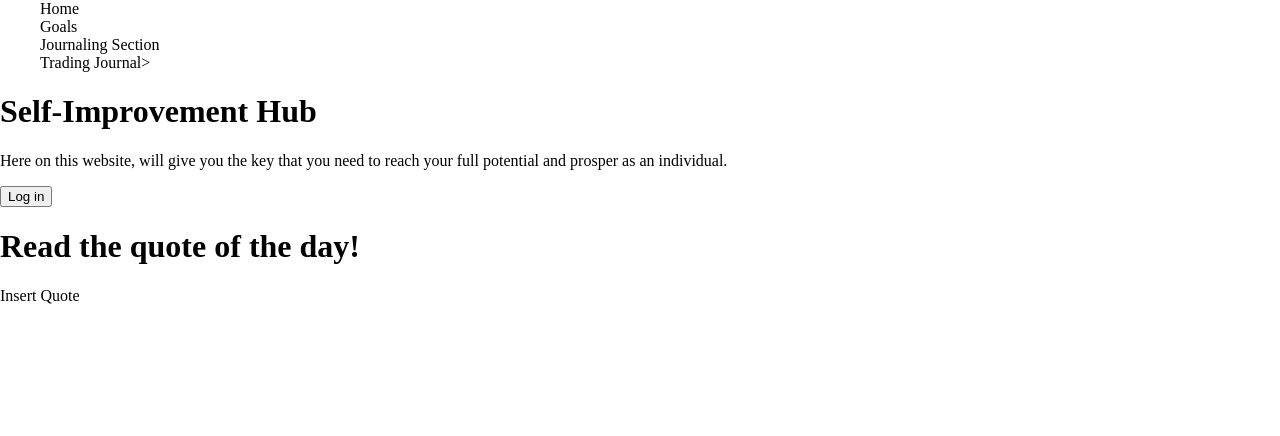
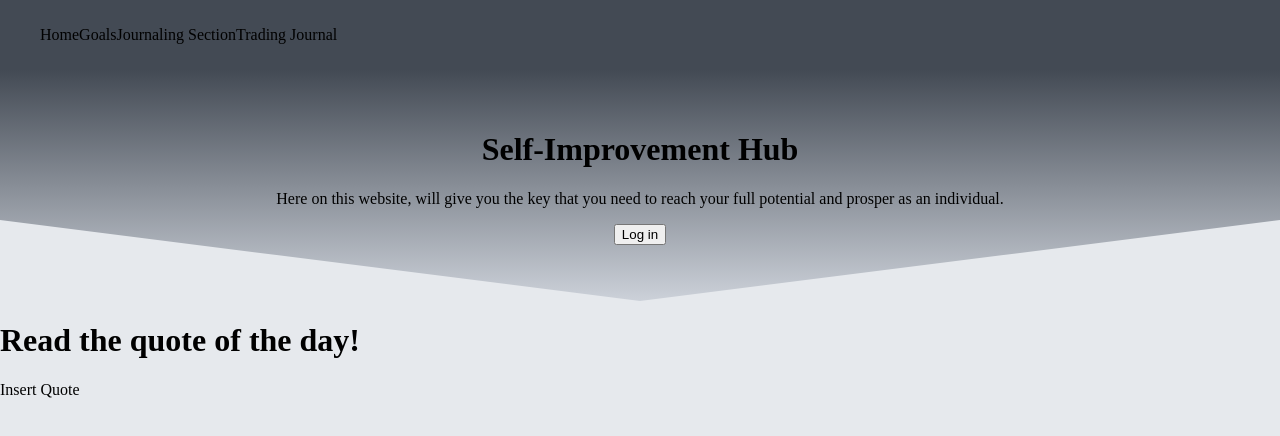
Before and after one commit to Elaminebendaas/selfImprovement-site, a plain HTML site: page index.html in a window 1280 px wide. Drawn offline with Linux system fonts and the light colour scheme; a web font is replaced by a local one.

Commit message:
Finished header: WIP Fix nav

```diff
--- a/index.html
+++ b/index.html
@@ -6,15 +6,18 @@
     <meta name="viewport" content="width=device-width, initial-scale=1.0">
     <title>Self-Improvement Hub</title>
     <link rel="stylesheet" href="style.css">
+    <link rel="preconnect" href="https://fonts.googleapis.com">
+<link rel="preconnect" href="https://fonts.gstatic.com" crossorigin>
+<link href="https://fonts.googleapis.com/css2?family=Solway:wght@300;400;500;700;800&display=swap" rel="stylesheet">
     <script defer src="app.js"></script>
 </head>
 <body class="light">
     <nav class="navbar">
-        <ul>
+        <ul class="navbar-nav">
             <li><a href="#">Home</a></li>
             <li><a href="#">Goals</a></li>
             <li><a href="#">Journaling Section</a></li>
-            <li><a href="#">Trading Journal></li>
+            <li><a href="#">Trading Journal</a></li>
         </ul>
     </nav>
     <header>
--- a/style.css
+++ b/style.css
@@ -1,6 +1,24 @@
+:root{
+    --gray0: #F5F7FA;
+    --gray1: #E6E9ED;
+    --gray2: #CCD1D9;
+    --gray3: #AAB2BD;
+    --gray4: #656D78;
+    --gray5: #434A54;
+}
+.light{
+    --bg: var(--gray0);
+    --bg-nav: var(--gray5);
+    --bg-header: linear-gradient(to bottom, var(--gray5), var(--gray2));
+    --text: var(black);
+    --bg-main: var(--gray1);
+    --button: var(--gray5)
+}
 body{
     margin: 0;
     padding: 0;
+    font-family: 'Solway', serif;
+    background: var(--bg-main);
 }
 ul{
     list-style-type: none;
@@ -10,3 +28,25 @@ a{
     color: currentColor;
     text-decoration: none;
 }
+.navbar{
+    display: flex;
+    height: 70px;
+    width: 100%;
+    background: var(--bg-nav);
+    color: var(--text);
+    margin-bottom: 0px;
+}
+.navbar-nav{
+    display: flex;
+    align-items: center;
+    justify-content: space-between;
+    height: 100%;
+}
+header{
+    background: var(--bg-header);
+    padding: 2.5em;
+    margin-bottom: 1em;
+    padding-bottom: 3.5em;
+    text-align: center;
+    clip-path: polygon(50% 0%, 100% 0, 100% 65%, 50% 100%, 0 65%, 0 0);
+}
```
